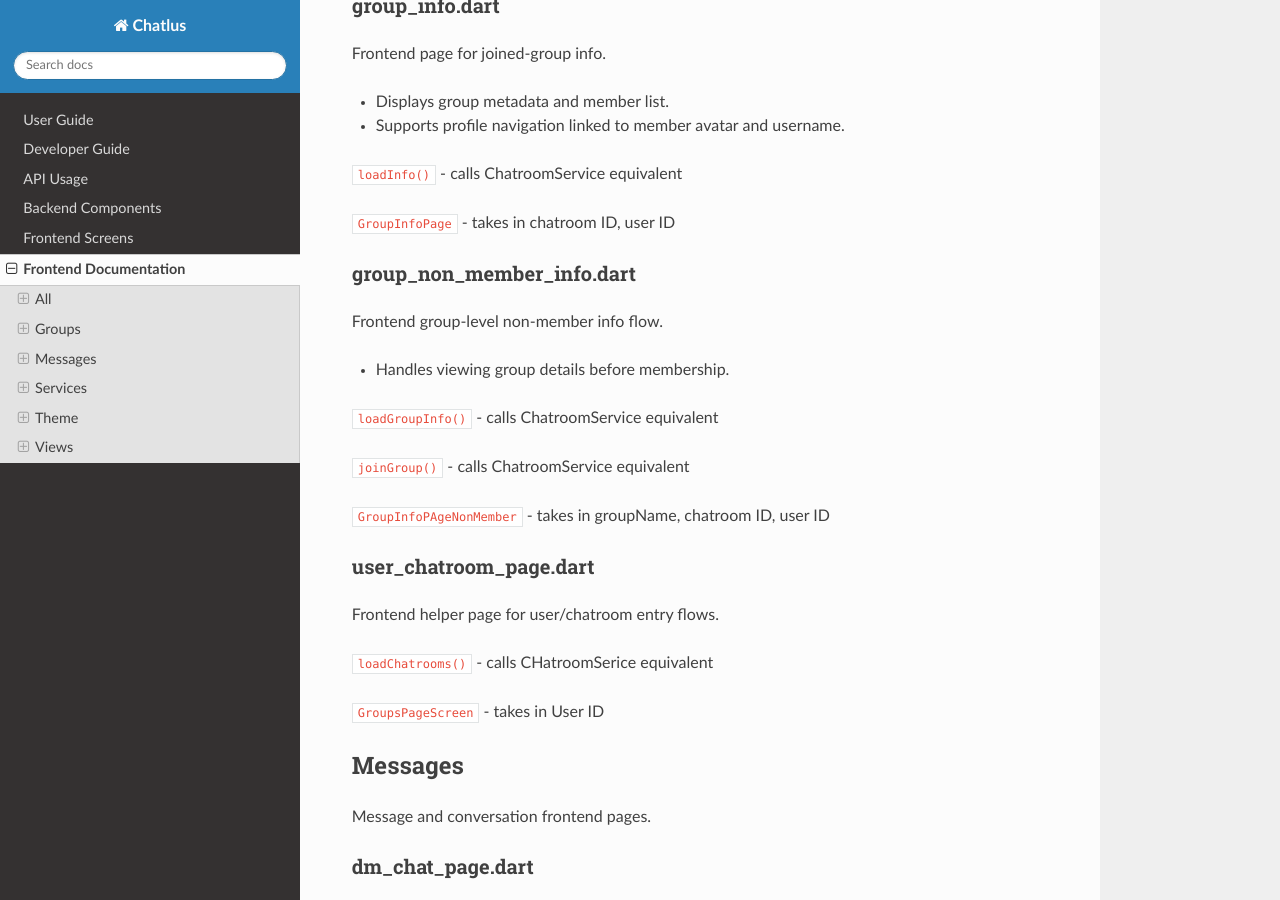
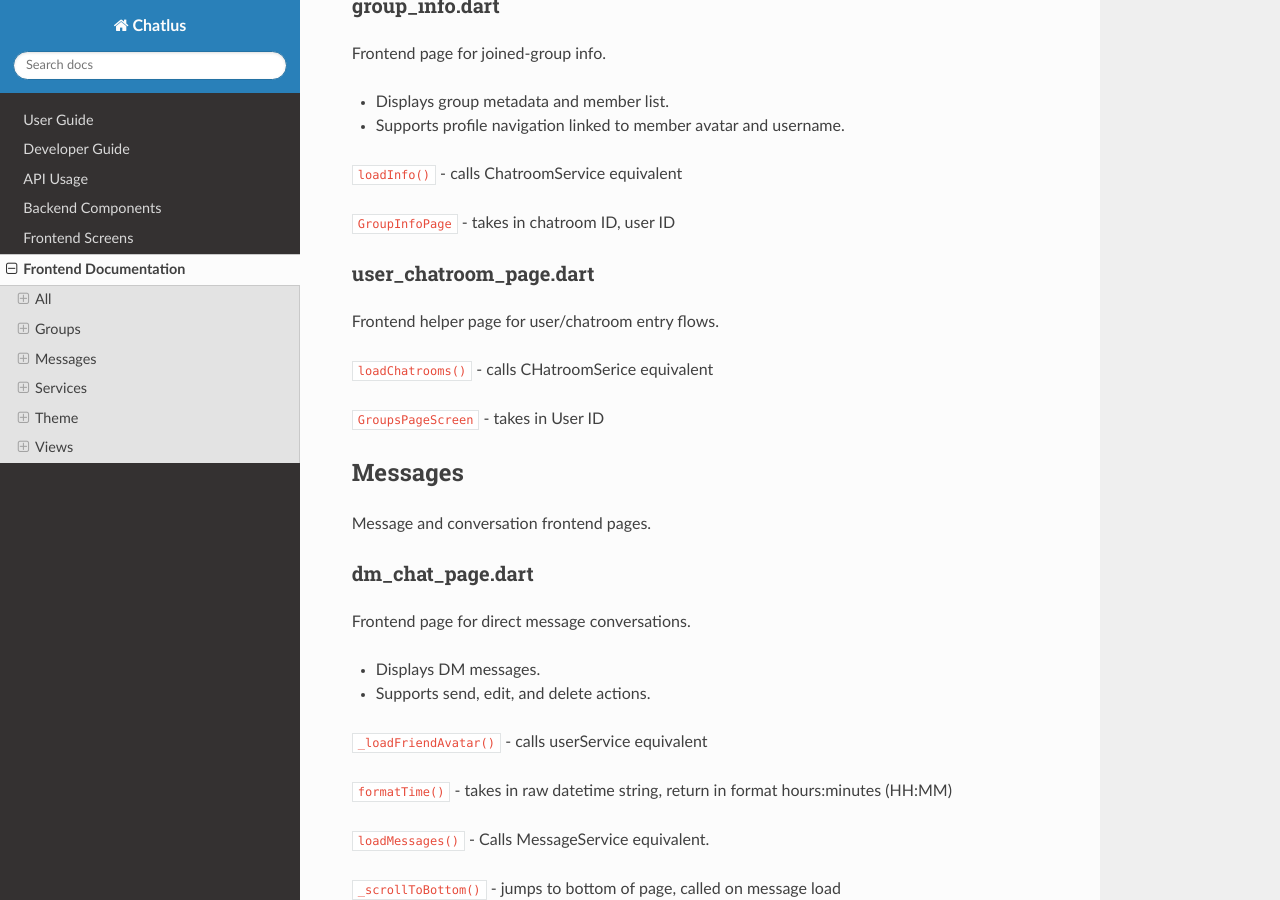
Before and after one commit to Chatlus/chatlus-docs, a Sphinx documentation site: the page built from docs/source/frontend_docs.rst, in a window 1280 px wide and 900 px high, scrolled down 2307 px. Built offline with Sphinx 7.4.7 and the Read the Docs theme 3.1.0, drawn with Linux system fonts in a browser that asks for light colours; some of the changed text lies outside the part shown.

Commit message:
deduplicate

```diff
--- a/docs/source/frontend_docs.rst
+++ b/docs/source/frontend_docs.rst
@@ -117,20 +117,6 @@ Frontend page for joined-group info.
 ``loadInfo()`` - calls ChatroomService equivalent
 
 ``GroupInfoPage`` - takes in chatroom ID, user ID
-
-==========================
-group_non_member_info.dart
-==========================
-
-Frontend group-level non-member info flow.
-
-- Handles viewing group details before membership.
-
-``loadGroupInfo()`` - calls ChatroomService equivalent
-
-``joinGroup()`` - calls ChatroomService equivalent
-
-``GroupInfoPAgeNonMember`` - takes in groupName, chatroom ID, user ID
 
 =======================
 user_chatroom_page.dart
@@ -318,12 +304,6 @@ friends_services.dart
 ``getFriends()`` - takes in user ID, returns user friend list
 
 ``unfriend()`` - takes in user ID + target user ID, removes friend on backend
-
-``sendFriendRequest()`` - Takes in user ID + Target User ID, sends friend request on backend
-
-``acceptFriendRequest()`` - Takes in user ID + Target User ID, accepts friend request on backend
-
-``declineFriendRequest()`` - Takes in user ID + Target User ID, accepts friend request on backend
 
 ``blockUser()`` - takes in User ID + Target User ID as well as Block bool, either blocks or unblocks target respectively
 
```
